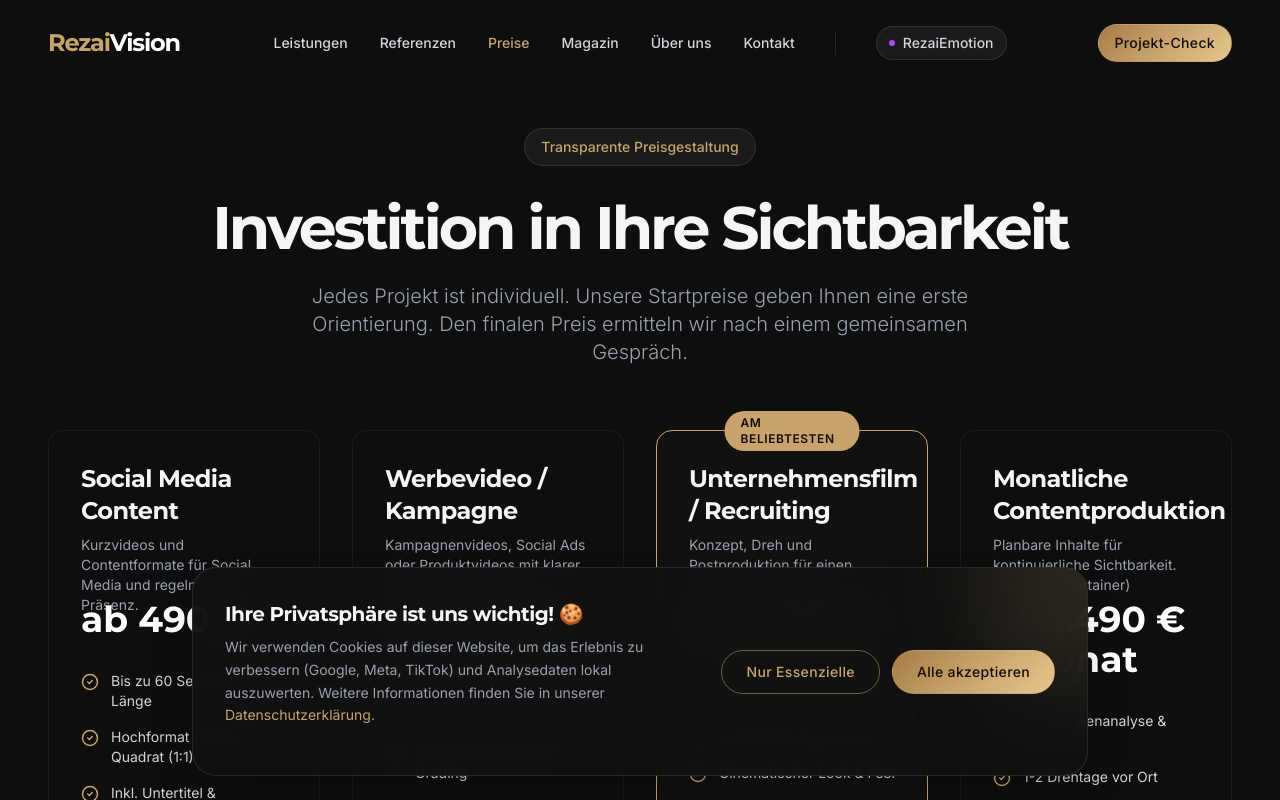
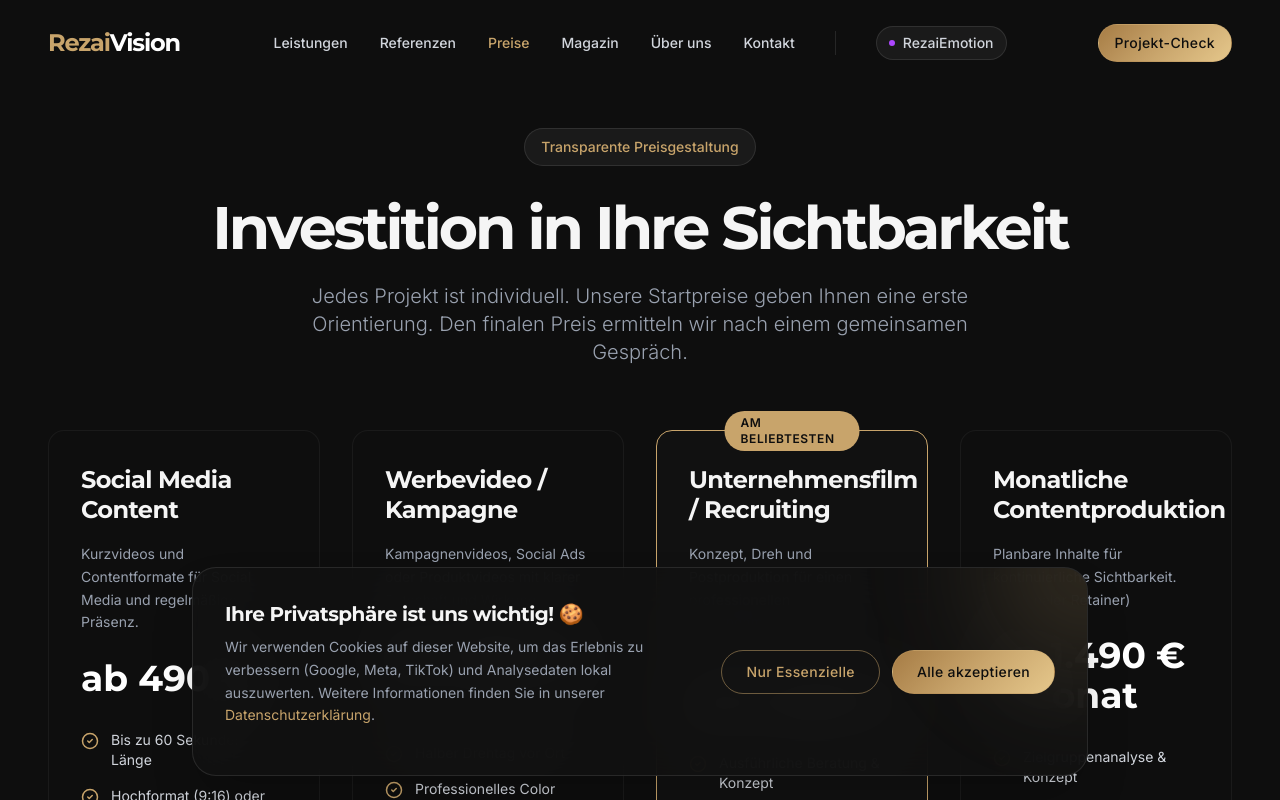
Before and after one commit to rezaivision-maker/rezaivision-website, a React (Vite) app: page /preise in a window 1280 px wide. Shown: the top 800 px of the page. Built offline with nearby package versions, Linux system fonts and the light colour scheme.

Commit message:
fix: resolve text overlap on pricing page by removing fixed heights

```diff
--- a/src/pages/Pricing.tsx
+++ b/src/pages/Pricing.tsx
@@ -101,9 +101,11 @@
                   Am beliebtesten
                 </div>
               )}
-              <h3 className="text-2xl font-display font-bold mb-2">{pkg.title}</h3>
-              <p className="text-gray-400 text-sm mb-6 h-10">{pkg.desc}</p>
-              <div className="text-4xl font-display font-bold mb-8 text-white">
+              <h3 className="text-2xl font-display font-bold mb-4 min-h-[4rem] flex items-center leading-tight">{pkg.title}</h3>
+              <p className="text-gray-400 text-sm mb-6 leading-relaxed">
+                {pkg.desc}
+              </p>
+              <div className="text-4xl font-display font-bold mb-8 text-white shrink-0">
                 {pkg.price}
               </div>
 
```
